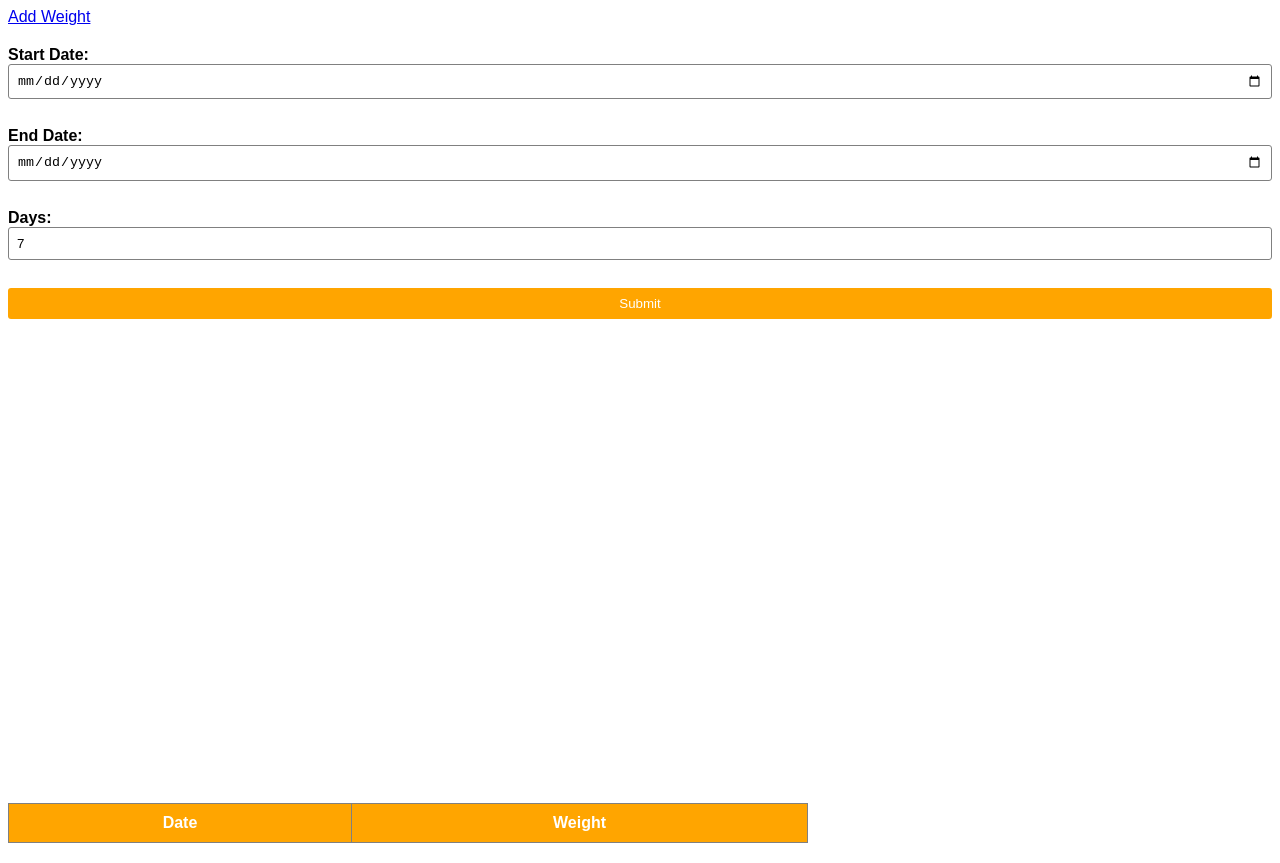
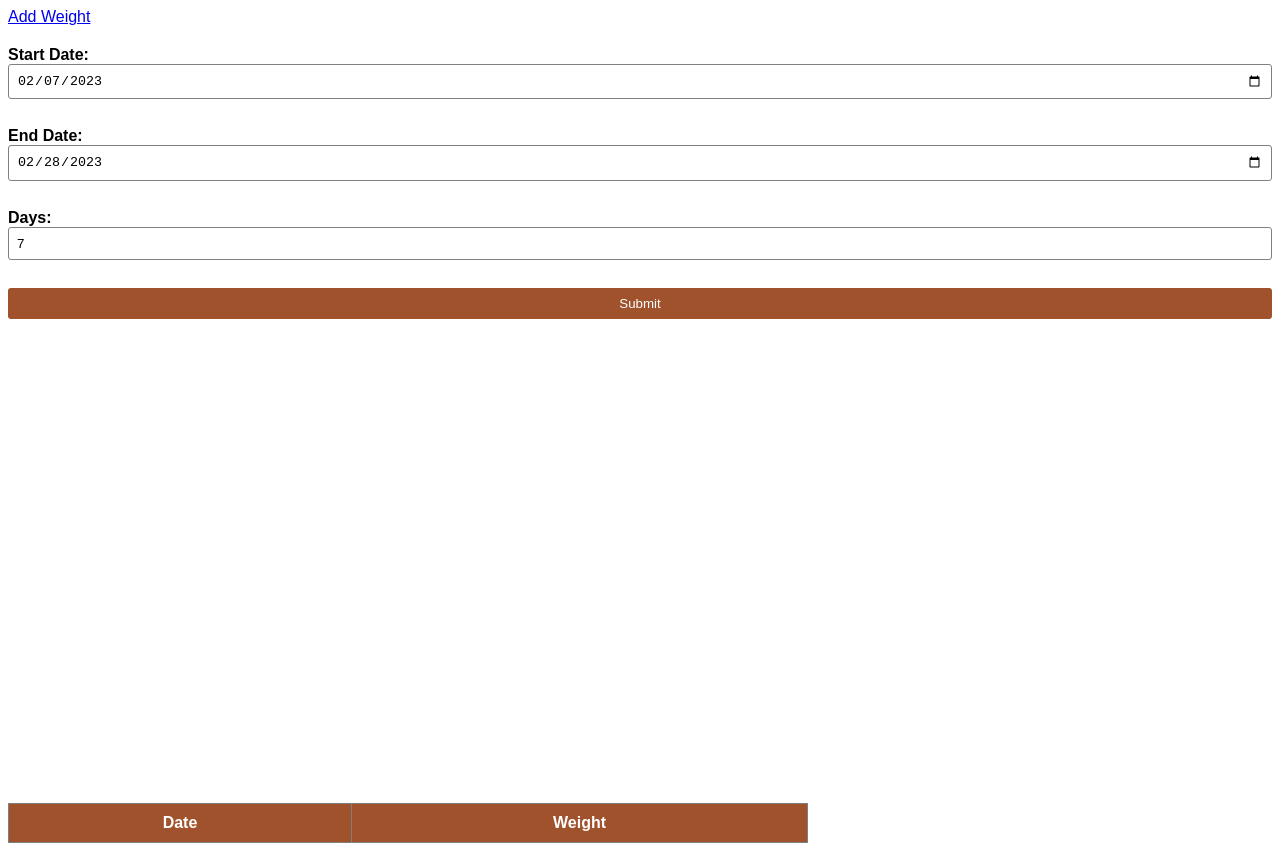
Before and after one commit to dezGusty/rs-weight-tracker, a plain HTML site: page static/index.html in a window 1280 px wide. Drawn offline with nearby package versions, Linux system fonts and the light colour scheme.

Commit message:
add default setting of date

```diff
--- a/static/index.html
+++ b/static/index.html
@@ -41,6 +41,20 @@
 
   <script src="https://cdn.jsdelivr.net/npm/chart.js"></script>
   <script>
+    // Get current date and subtract 3 weeks (21 days)
+    const currentDate = new Date();
+    const threeWeeksAgo = new Date(currentDate.getTime() - (21 * 24 * 60 * 60 * 1000));
+
+    // Format dates as "yyyy-MM-dd"
+    const currentDateString = currentDate.toISOString().slice(0, 10);
+    const threeWeeksAgoString = threeWeeksAgo.toISOString().slice(0, 10);
+
+    // Set input values
+    const startDateInput = document.getElementById("start-date");
+    const endDateInput = document.getElementById("end-date");
+    startDateInput.value = threeWeeksAgoString;
+    endDateInput.value = currentDateString;
+
     // when deploying on a server, the api path could be https://server.com/app-1-path/api
     // and we'd call it from https://server.com/app-1-path/ or https://server.com/app-1-path/index.html
     // or https://server.com/app-1-path/subpage/page1.html
@@ -56,6 +70,9 @@
     }
 
     let baseUrl = window.location.origin + subpath;
+    if (baseUrl.endsWith('/')) {
+      baseUrl = baseUrl.substring(0, baseUrl.length - 1);
+    }
 
     const form = document.querySelector('form');
     const tableBody = document.querySelector('table tbody');
--- a/static/style.css
+++ b/static/style.css
@@ -5,7 +5,7 @@ body {
 
 /* Header styling */
 header {
-  background-color: orange;
+  background-color: sienna;
   color: white;
   padding: 20px;
   text-align: center;
@@ -36,7 +36,7 @@ input[type=number] {
 }
 
 button[type=submit] {
-  background-color: orange;
+  background-color: sienna;
   color: white;
   border: none;
   border-radius: 3px;
@@ -51,7 +51,7 @@ button[type=submit]:hover {
 /* Chart styling */
 #chart {
   width: 100%;
-  max-width: 800px;
+  /* max-width: 800px; */
   height: 400px;
   margin: 20px 0;
 }
@@ -71,6 +71,6 @@ button[type=submit]:hover {
 }
 
 #result-table th {
-  background-color: orange;
+  background-color: sienna;
   color: white;
 }
```
Also changed, not shown: 1 other file.
